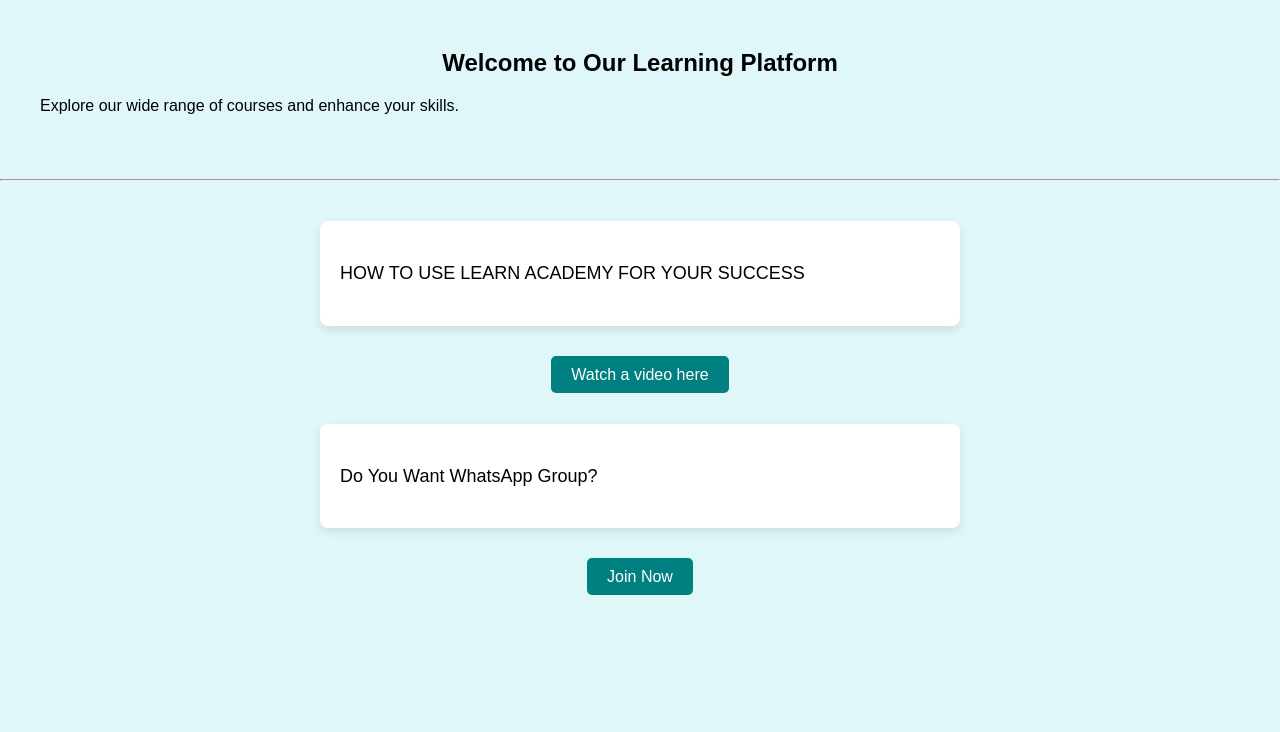
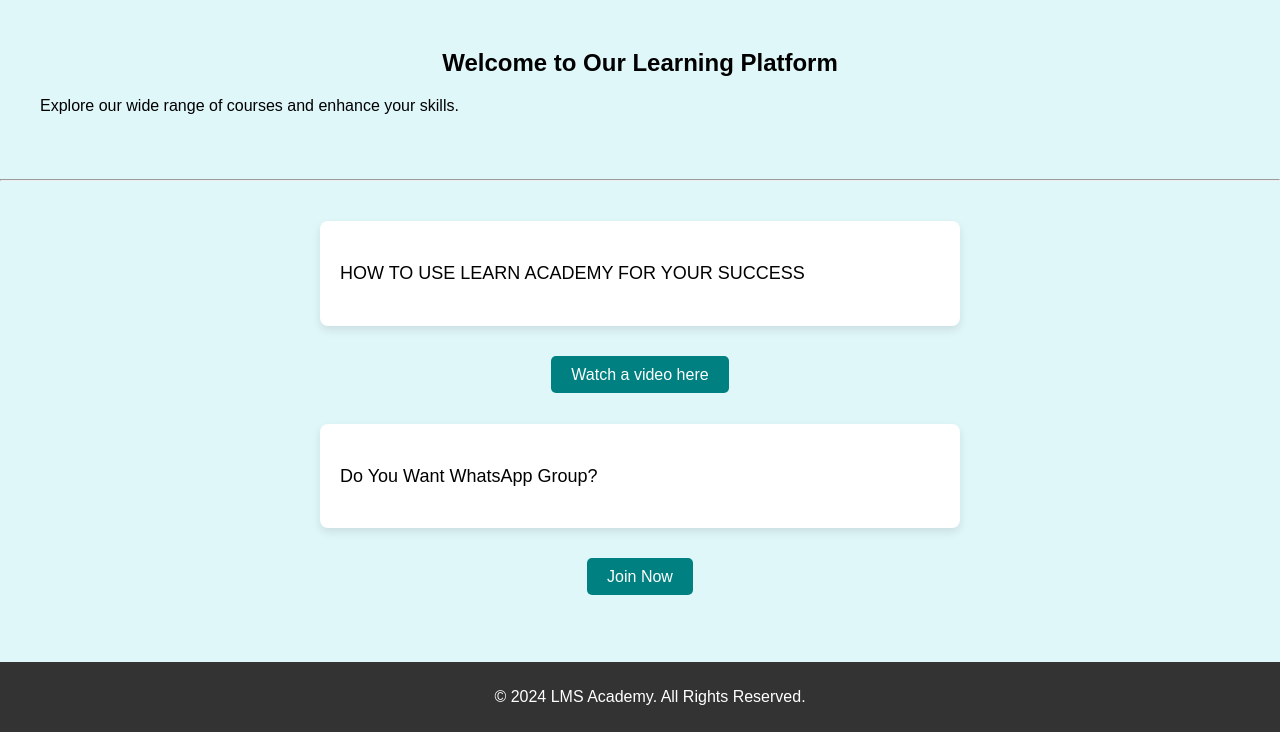
Before and after one commit to nephterwilson/land-page-LMS, a plain HTML site: page how to use.html in a window 1280 px wide. Shown: the part 68-800 px from the top of the page. Drawn offline with Linux system fonts and the light colour scheme.

Commit message:
Update how to use.html

```diff
--- a/how to use.html
+++ b/how to use.html
@@ -46,5 +46,10 @@
         class="cta-button" target="_blank">Join Now</a>
        </p>
     </div>
+     <footer>
+        <p>&copy; 2024 LMS Academy. All Rights Reserved.</p>
+    </footer>
+
+    <script src="scripts.js"></script>
 </body>
 </html>
```
